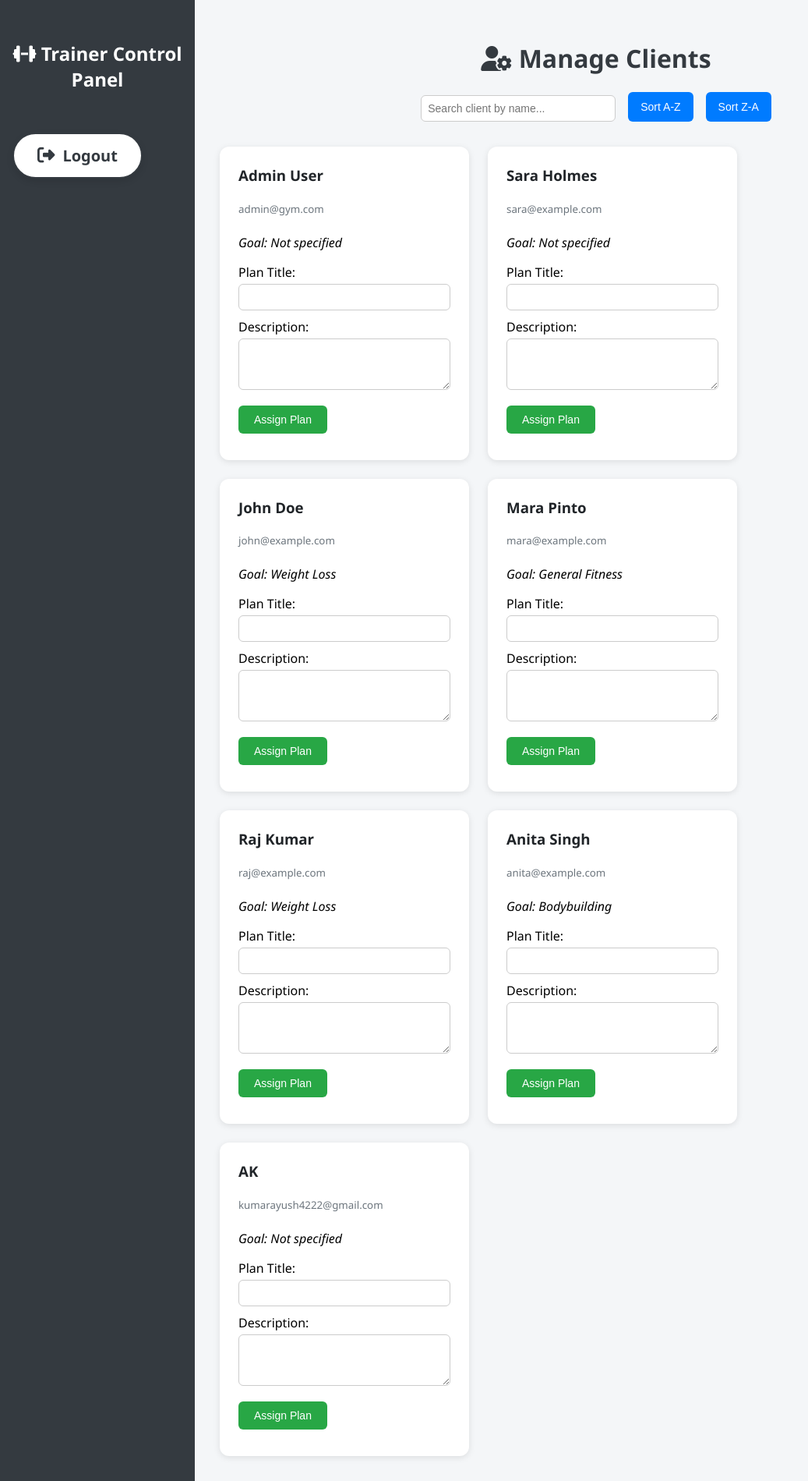
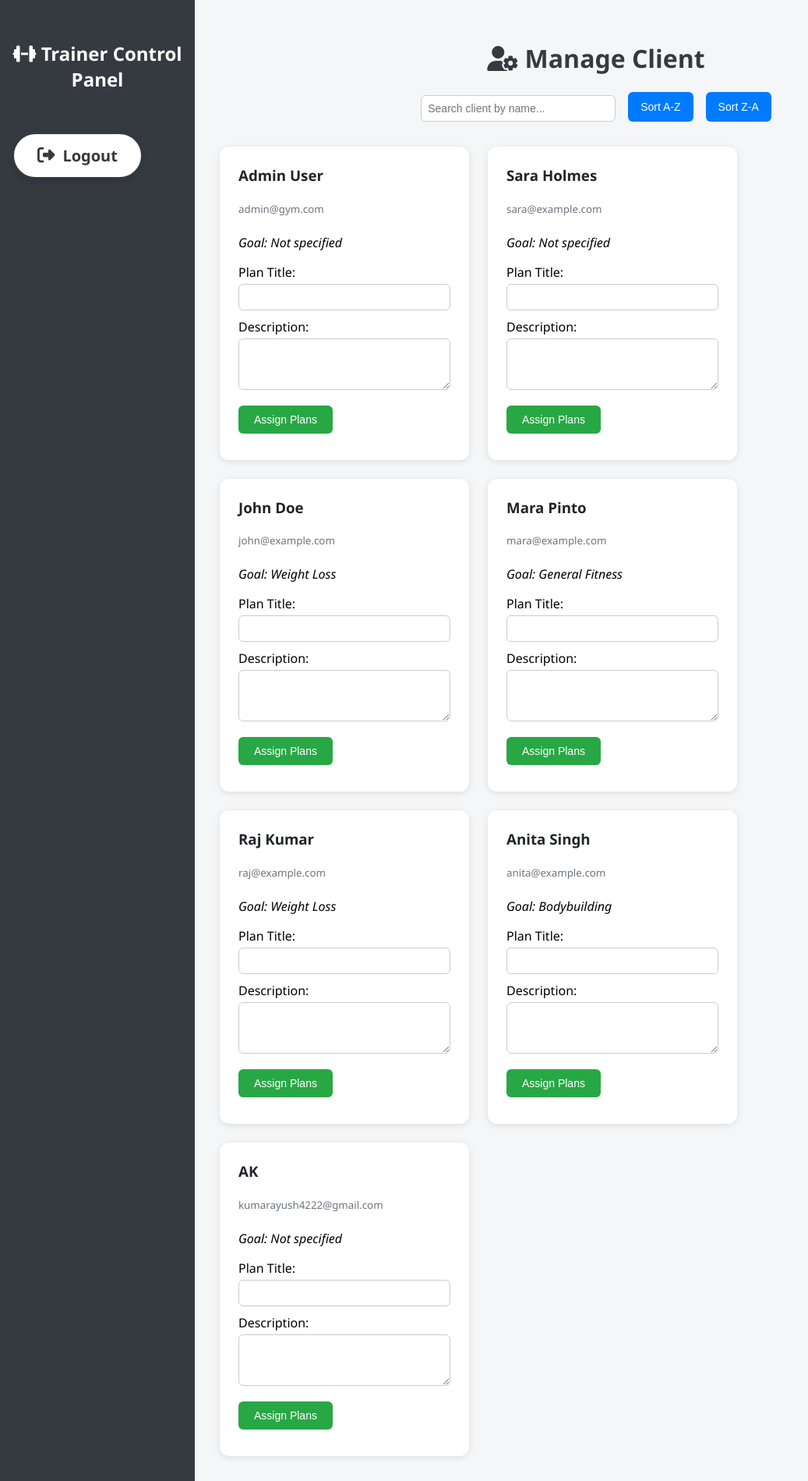
Before and after one commit to CodeBy-Ayush/Gym-Management-System, a Flask app: template Gym Management/templates/control.html in a window 1280 px wide. Shown: the whole page at 78% size, without its empty margins (0-1037 px from the left). Run offline with Flask 3, Linux system fonts and the light colour scheme; the template is opened without the code that fills it: values that come from a table or form of the project are taken from there, others are empty; data comes from the database, SQL or seed files in the repository.

Commit message:
Update control.html

```diff
--- a/Gym Management/templates/control.html
+++ b/Gym Management/templates/control.html
@@ -192,7 +192,7 @@
 
     <!-- Main Content -->
     <div class="main-content">
-        <h1><i class="fas fa-user-cog"></i> Manage Clients</h1>
+        <h1><i class="fas fa-user-cog"></i> Manage Client</h1>
 
         {% if clients %}
         <div class="controls">
@@ -214,14 +214,14 @@
                     <input type="text" name="title" required />
                     <label>Description:</label>
                     <textarea name="description" rows="3" required></textarea>
-                    <button type="submit">Assign Plan</button>
+                    <button type="submit">Assign Plans</button>
                 </form>
                 <div class="message"></div>
             </div>
             {% endfor %}
         </div>
         {% else %}
-            <p class="no-clients">No clients found.</p>
+            <p class="no-clients">No client found.</p>
         {% endif %}
     </div>
 </div>
```
